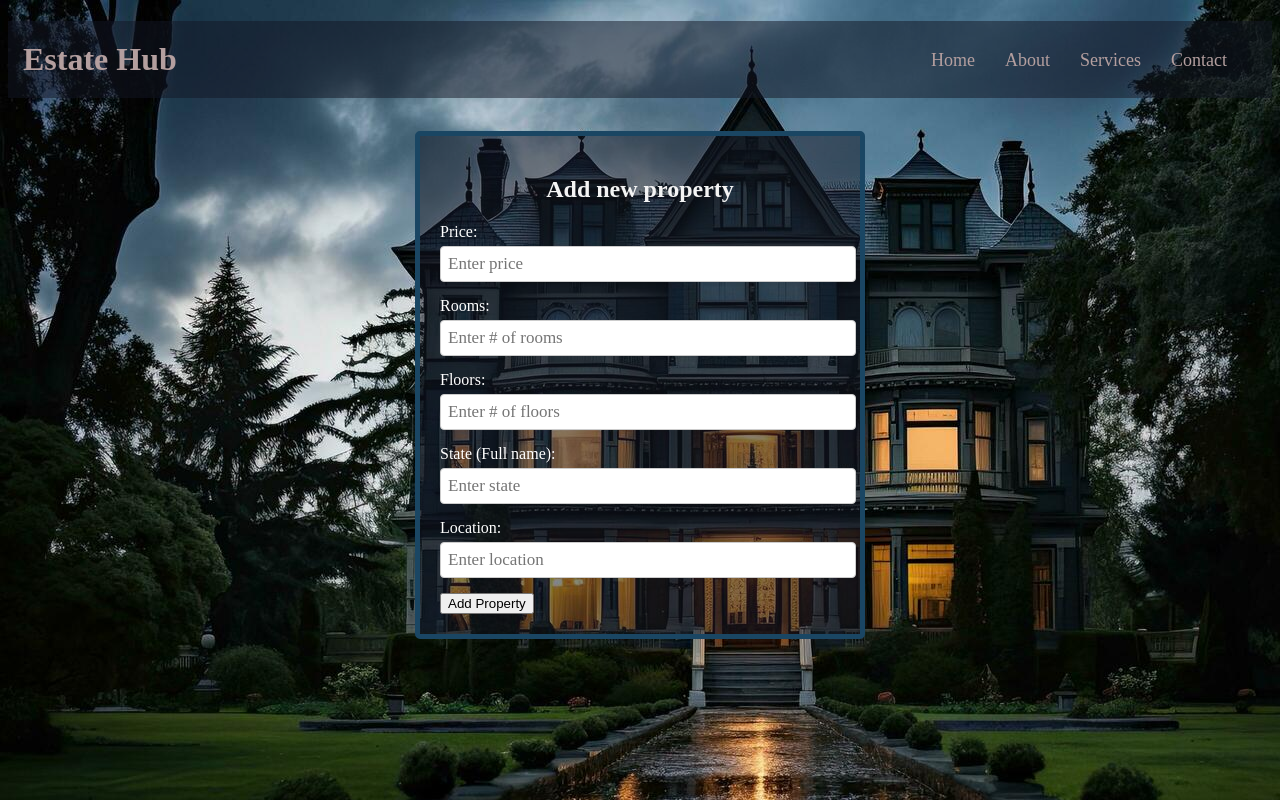
After one commit to william9087/Estate_Hub, a PHP site: page /addproperty.html in a window 1280 px wide. The commit adds this page. Run offline with PHP 8.4, Linux system fonts and the light colour scheme.

Commit message:
Add files via upload
Added Seller Dashboard

```diff
--- /dev/null
+++ b/addproperty.css
@@ -0,0 +1,86 @@
+.container {
+    max-width: 400px;
+    margin: auto;
+    padding: 20px;
+    border: 5px solid #1a4663;
+    border-radius: 5px;
+    margin-top: 50px;
+    background-color: rgba(18, 22, 37, 0.5);
+}
+
+h2 {
+    text-align: center;
+    color: #f4f4f4;
+}
+
+.form-group {
+    margin-bottom: 15px;
+}
+
+.form-group label {
+    display: inline-block;
+    margin-bottom: 5px;
+    color: white;
+}
+
+.form-group input[type="text"],
+.form-group input[type="number"] {
+    width: 100%;
+    padding: 7px;
+    border-radius: 4px;
+    border: 1px solid #ccc;
+    font-size: 17px;
+    font-family: "Times New Roman", Times, serif;
+}
+
+.error-message {
+    color: red;
+    font-size: 12px;
+}
+
+#name {
+    color: #b49f9f;
+    background-color: rgba(18, 22, 37, 0.5);
+    padding-top: 20px;
+    padding-bottom: 20px;
+    padding-left: 15px;
+}
+
+#container {
+    display: flex;
+    justify-content: flex-end;
+    align-items: center;
+    padding-left: 20px;
+    margin-right: 30px;
+    margin-top: -80px;
+    font-size: large;
+}
+
+.nav-item {
+    padding: 10px 15px;
+    cursor: pointer;
+    text-decoration: none;
+    color: #b49f9f;
+}
+
+.nav-item:hover {
+    background-color: rgb(60, 60, 89, 0.7);
+}
+
+body {
+    background: #97b4d6;
+    background: url(img/account_pic.jpg);
+    color: white;
+}
+
+button[type="submit"] {
+    width: 100%;
+    padding: 10px;
+    margin-top: 20px;
+    font-size: 17px;
+    background-color: bisque;
+}
+
+button[type="submit"]:hover {
+    background-color: #4a4814;
+}
--- /dev/null
+++ b/addproperty.html
@@ -0,0 +1,116 @@
+<!DOCTYPE html>
+<html lang="en">
+  <head>
+    <meta charset="UTF-8" />
+    <meta name="viewport" content="width=device-width, initial-scale=1.0" />
+    <title>Add Property</title>
+    <link href="addproperty.css" type="text/css" rel="stylesheet" />
+  </head>
+
+  <body>
+    <h1 id="name">Estate Hub</h1>
+    <div id="container">
+      <a href="home.html" class="nav-item">Home</a>
+      <a href="home.html#about" class="nav-item">About</a>
+      <a href="home.html#services" class="nav-item">Services</a>
+      <a href="home.html#contact" class="nav-item">Contact</a>
+    </div>
+    <div class="container">
+      <h2>Add new property</h2>
+      <form id="propertyForm">
+        <div class="form-group">
+          <label for="price">Price:</label>
+          <input
+            type="text"
+            id="price"
+            name="price"
+            placeholder="Enter price"
+            required
+          />
+          <span class="error-message" id="priceError"></span>
+        </div>
+        <div class="form-group">
+          <label for="rooms">Rooms:</label>
+          <input
+            type="number"
+            id="rooms"
+            name="rooms"
+            min="1"
+            placeholder="Enter # of rooms"
+            required
+          />
+          <span class="error-message" id="roomsError"></span>
+        </div>
+        <div class="form-group">
+          <label for="floors">Floors:</label>
+          <input
+            type="number"
+            id="floors"
+            name="floors"
+            min="1"
+            placeholder="Enter # of floors"
+            required
+          />
+          <span class="error-message" id="floorsError"></span>
+        </div>
+        <div class="form-group">
+          <label for="location">State (Full name):</label>
+          <input
+            type="text"
+            id="state"
+            name="state"
+            placeholder="Enter state"
+            required
+          />
+          <span class="error-message" id="locationError"></span>
+        </div>
+        <div class="form-group">
+          <label for="location">Location:</label>
+          <input
+            type="text"
+            id="location"
+            name="location"
+            placeholder="Enter location"
+            required
+          />
+          <span class="error-message" id="locationError"></span>
+        </div>
+        <button type="button" id="addPropertyButton">Add Property</button>
+      </form>
+    </div>
+    <script>
+      // Function to handle adding property
+      document
+        .getElementById("addPropertyButton")
+        .addEventListener("click", function () {
+          // Get form values
+          var price = document.getElementById("price").value;
+          var rooms = document.getElementById("rooms").value;
+          var floors = document.getElementById("floors").value;
+          var state = document.getElementById("state").value;
+          var location = document.getElementById("location").value;
+
+          // Create property object
+          var property = {
+            price: price,
+            rooms: rooms,
+            floors: floors,
+            state: state,
+            location: location,
+          };
+
+          // Get existing properties from localStorage or create empty array
+          var properties = JSON.parse(localStorage.getItem("properties")) || [];
+
+          // Add new property to properties array
+          properties.push(property);
+
+          // Store updated properties array in localStorage
+          localStorage.setItem("properties", JSON.stringify(properties));
+
+          // Redirect to seller.html
+          window.location.href = "seller.html";
+        });
+    </script>
+  </body>
+</html>
```
Also changed, not shown: home.css (+6 -6 lines), login.php (+87 -5 lines), login1.php (added, +68 -0 lines), schema.sql (+9 -0 lines), seller.css (added, +130 -0 lines), seller.html (added, +108 -0 lines), submit_property.php (added, +37 -0 lines), 1 other file.
